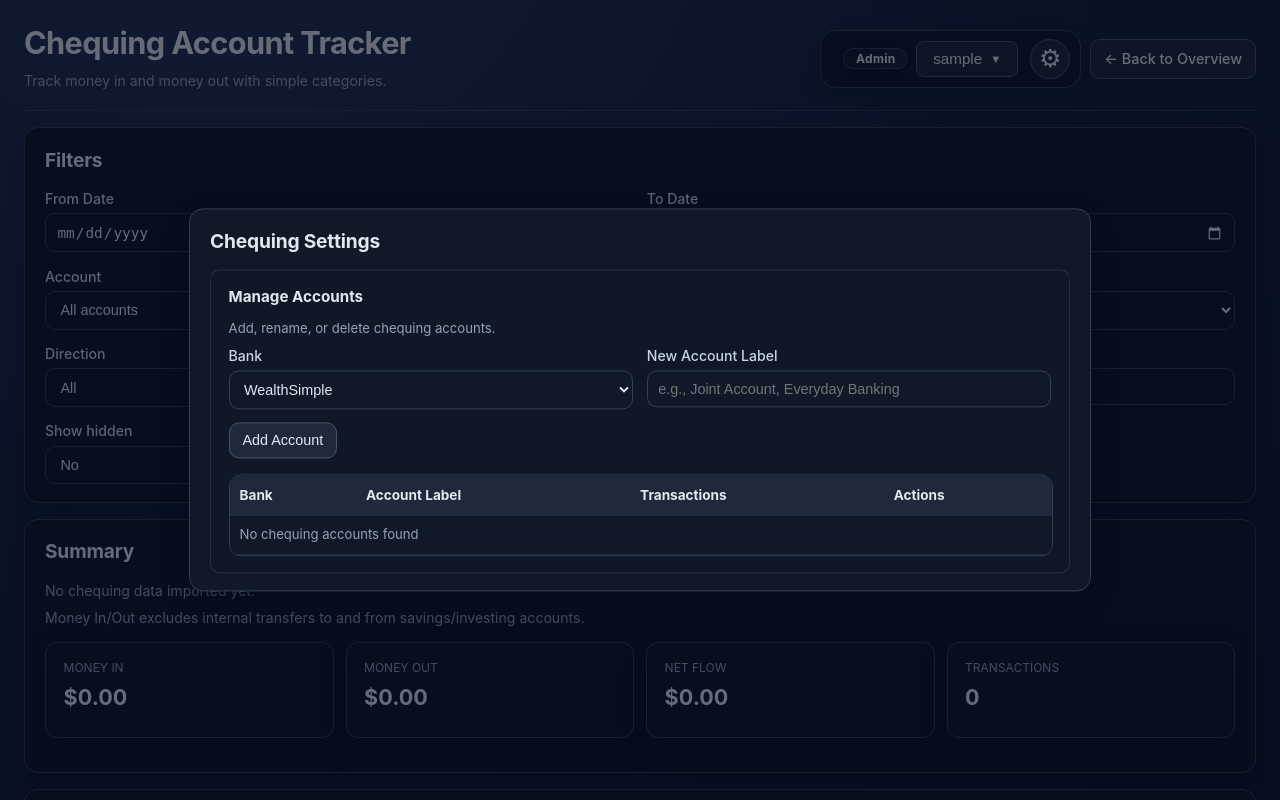
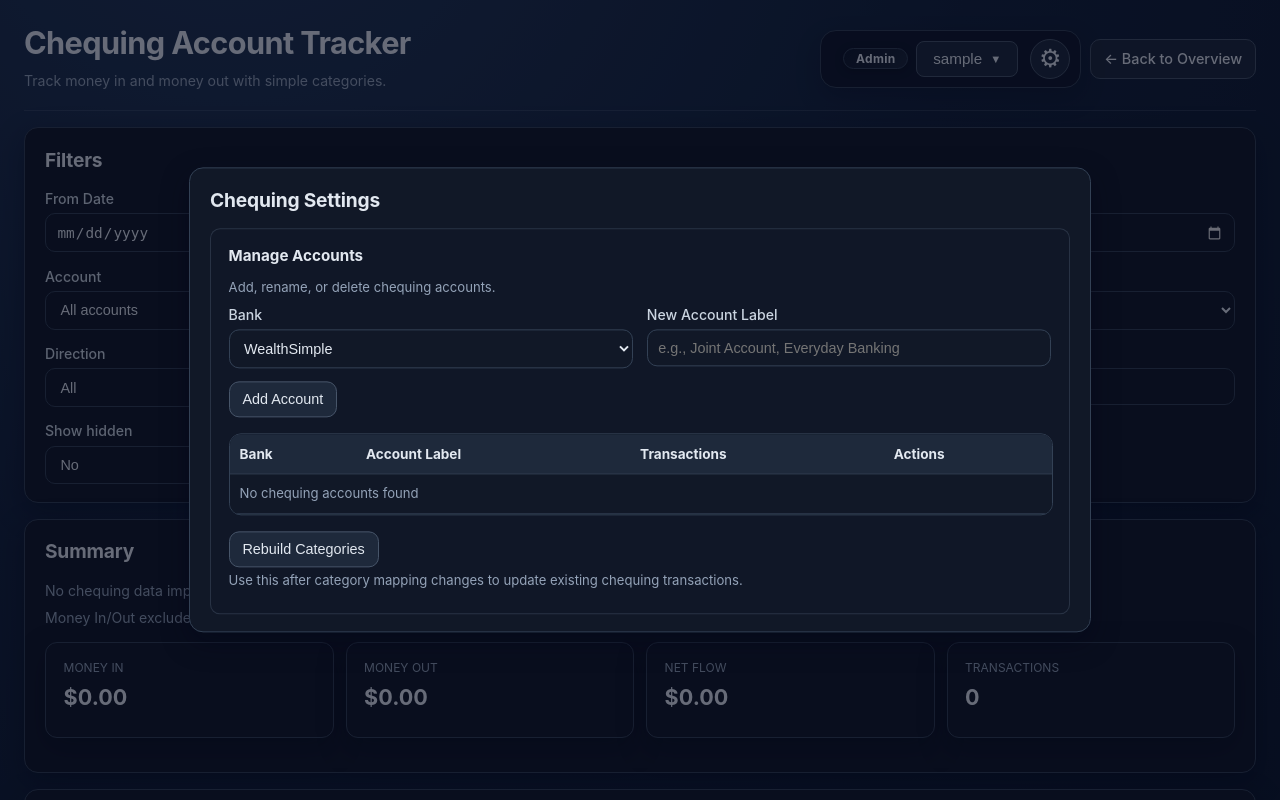
Before and after one commit to GabrielJean/FinGlass, a Django app: page /chequing in a window 1280 px wide, after a click that opens the changed part. Run offline with Django 5.2, Linux system fonts and the light colour scheme; the visitor is signed in with stand-in values (Sample User, id 1); data that the repository does not hold is empty.

Commit message:
feat: add recategorization functionality for chequing and credit card transactions

```diff
--- a/core/chequing_views.py
+++ b/core/chequing_views.py
@@ -7,7 +7,7 @@ from django.views.decorators.http import require_GET, require_http_methods
 
 from core.constants import CHEQUING_DEFAULT_PROVIDER, CHEQUING_SUPPORTED_PROVIDERS
 from core.models import ChequingAccount, ChequingTransaction
-from core.services.chequing_service import parse_bool_query
+from core.services.chequing_service import normalize_chequing_category, parse_bool_query
 
 
 _INTERNAL_TRANSFER_OUT_CODES = {"TRFOUT", "TRFOUTTF"}
@@ -466,6 +466,28 @@ def delete_many_chequing_transactions(request):
     return JsonResponse({"deleted": deleted})
 
 
+@require_http_methods(["POST"])
+def recategorize_chequing_transactions(request):
+    queryset = ChequingTransaction.objects.filter(user=request.user)
+    scanned = queryset.count()
+
+    to_update = []
+    for row in queryset.iterator():
+        normalized_category = normalize_chequing_category(row.transaction_code, row.description, row.amount)
+        if not normalized_category:
+            continue
+        current_category = str(row.category or "").strip()
+        if current_category == normalized_category:
+            continue
+        row.category = normalized_category
+        to_update.append(row)
+
+    if to_update:
+        ChequingTransaction.objects.bulk_update(to_update, ["category"])
+
+    return JsonResponse({"scanned": scanned, "updated": len(to_update)})
+
+
 @require_http_methods(["DELETE"])
 def delete_all_chequing_transactions(request):
     account_label = str(request.GET.get("account_label") or "").strip()
--- a/core/urls.py
+++ b/core/urls.py
@@ -10,6 +10,7 @@ from .credit_card_views import (
     delete_credit_card,
     delete_credit_card_transaction,
     delete_many_credit_card_transactions,
+    recategorize_credit_card_transactions,
     rename_credit_card,
     set_credit_card_transaction_hidden,
     set_many_credit_card_transactions_hidden,
@@ -23,6 +24,7 @@ from .chequing_views import (
     chequing_transactions_collection,
     delete_chequing_transaction,
     delete_many_chequing_transactions,
+    recategorize_chequing_transactions,
     rename_chequing_account,
     set_chequing_transaction_hidden,
     set_many_chequing_transactions_hidden,
@@ -184,6 +186,7 @@ urlpatterns = [
     path("api/credit-card/transactions", credit_card_transactions_collection, name="credit-card-transactions-collection"),
     path("api/credit-card/transactions/<int:transaction_id>/hidden", set_credit_card_transaction_hidden, name="credit-card-transaction-hidden"),
     path("api/credit-card/transactions/hide-many", set_many_credit_card_transactions_hidden, name="credit-card-transactions-hide-many"),
+    path("api/credit-card/transactions/recategorize", recategorize_credit_card_transactions, name="credit-card-transactions-recategorize"),
     path("api/credit-card/transactions/<int:transaction_id>", delete_credit_card_transaction, name="credit-card-transaction-delete"),
     path("api/credit-card/transactions/delete-many", delete_many_credit_card_transactions, name="credit-card-transactions-delete-many"),
     path("api/chequing/dashboard", chequing_dashboard, name="chequing-dashboard"),
@@ -195,6 +198,7 @@ urlpatterns = [
     path("api/chequing/transactions", chequing_transactions_collection, name="chequing-transactions-collection"),
     path("api/chequing/transactions/<int:transaction_id>/hidden", set_chequing_transaction_hidden, name="chequing-transaction-hidden"),
     path("api/chequing/transactions/hide-many", set_many_chequing_transactions_hidden, name="chequing-transactions-hide-many"),
+    path("api/chequing/transactions/recategorize", recategorize_chequing_transactions, name="chequing-transactions-recategorize"),
     path("api/chequing/transactions/<int:transaction_id>", delete_chequing_transaction, name="chequing-transaction-delete"),
     path("api/chequing/transactions/delete-many", delete_many_chequing_transactions, name="chequing-transactions-delete-many"),
     path("api/tfsa/summary", tfsa_summary, name="tfsa-summary"),
--- a/static/chequing.js
+++ b/static/chequing.js
@@ -33,6 +33,7 @@ const chequingAccountAddFormEl = document.getElementById("chequing-account-add-f
 const chequingAccountAddProviderSelectEl = document.getElementById("chequing-account-add-provider");
 const chequingAccountAddLabelInputEl = document.getElementById("chequing-account-add-label");
 const chequingAccountsListBodyEl = document.getElementById("chequing-accounts-list-body");
+const chequingRecategorizeBtnEl = document.getElementById("chequing-recategorize-btn");
 
 const chequingAccountRenameModalEl = document.getElementById("chequingAccountRenameModal");
 const chequingAccountRenameFormEl = document.getElementById("chequing-account-rename-form");
@@ -639,6 +640,16 @@ async function deleteAllTransactions() {
   setStatus("Deleted chequing transactions.");
 }
 
+async function recategorizeChequingTransactions() {
+  const response = await fetchJson("/api/chequing/transactions/recategorize", {
+    method: "POST",
+  });
+  return {
+    scanned: Number(response?.scanned || 0),
+    updated: Number(response?.updated || 0),
+  };
+}
+
 filtersForm?.addEventListener("submit", async (event) => {
   event.preventDefault();
   try {
@@ -937,6 +948,30 @@ if (chequingAccountDeleteConfirmBtnEl) {
   });
 }
 
+if (chequingRecategorizeBtnEl) {
+  chequingRecategorizeBtnEl.addEventListener("click", async () => {
+    const confirmed = window.confirm(
+      "Rebuild categories for existing chequing transactions using current mapping rules?"
+    );
+    if (!confirmed) {
+      return;
+    }
+
+    const previousDisabled = chequingRecategorizeBtnEl.disabled;
+    chequingRecategorizeBtnEl.disabled = true;
+    try {
+      const result = await recategorizeChequingTransactions();
+      await loadCategories();
+      await refreshAll();
+      setStatus(`Recategorized ${result.updated} of ${result.scanned} chequing transaction(s).`);
+    } catch (err) {
+      setErrorStatus(err.message);
+    } finally {
+      chequingRecategorizeBtnEl.disabled = previousDisabled;
+    }
+  });
+}
+
 document.addEventListener("keydown", (event) => {
   if (event.key !== "Escape") {
     return;
--- a/templates/chequing.html
+++ b/templates/chequing.html
@@ -87,6 +87,11 @@
                         <tbody id="chequing-accounts-list-body"></tbody>
                       </table>
                     </div>
+
+                    <div class="row" style="margin-top: 1rem;">
+                      <button id="chequing-recategorize-btn" type="button" class="btn-secondary">Rebuild Categories</button>
+                    </div>
+                    <p class="muted">Use this after category mapping changes to update existing chequing transactions.</p>
                   </div>
                 </div>
               </div>
@@ -258,6 +263,6 @@
     <script src="https://cdn.jsdelivr.net/npm/chart.js@4.4.4/dist/chart.umd.min.js"></script>
     <script src="/static/common.js?v=20260305-globalmotion"></script>
     <script src="/static/user_profile_menu.js"></script>
-    <script src="/static/chequing.js?v=20260314-dialogfix"></script>
+    <script src="/static/chequing.js?v=20260315-recategorize"></script>
   </body>
 </html>
```
Also changed, not shown: core/credit_card_views.py (+20 -0 lines), static/credit_card.js (+35 -0 lines), templates/credit_card.html (+6 -1 lines).
